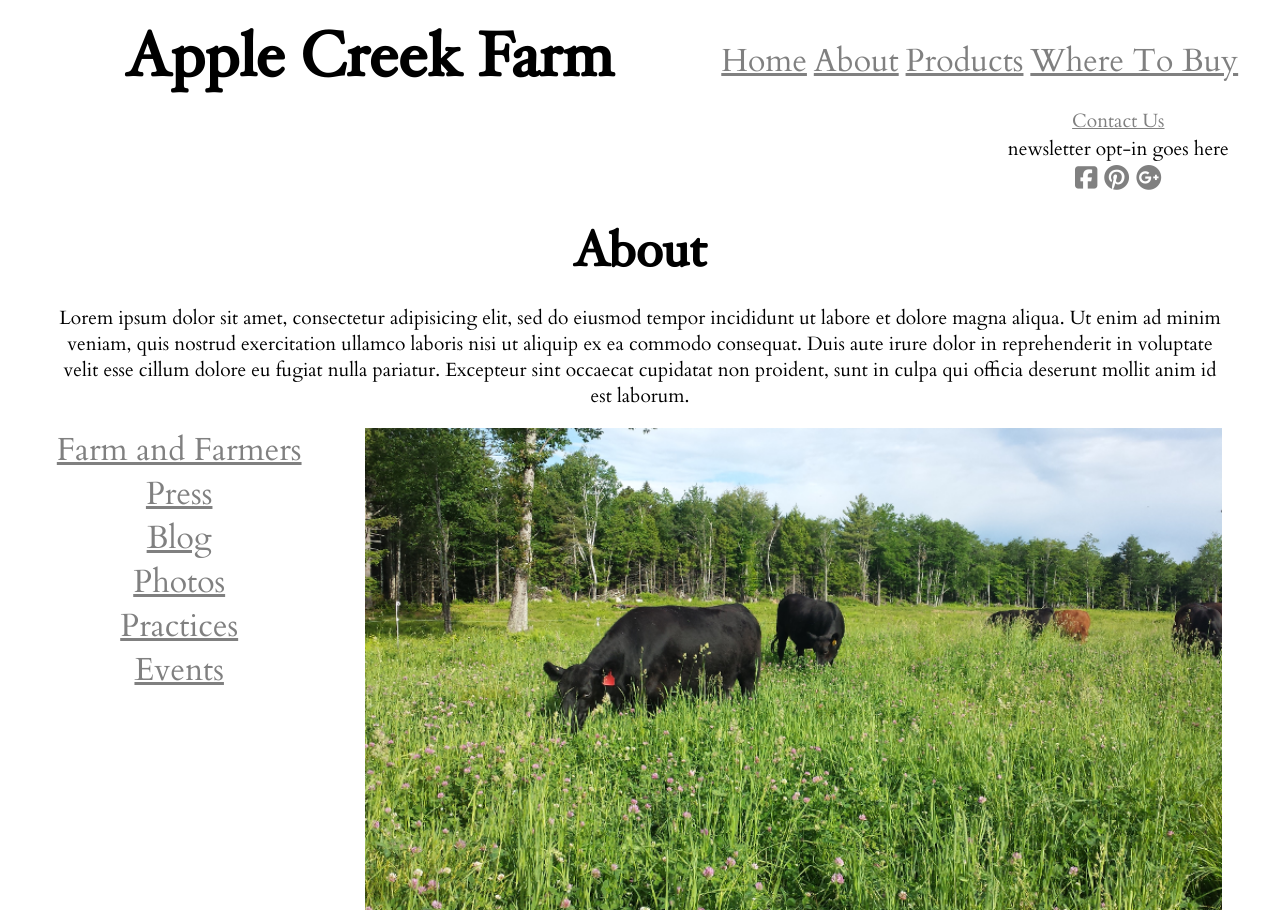
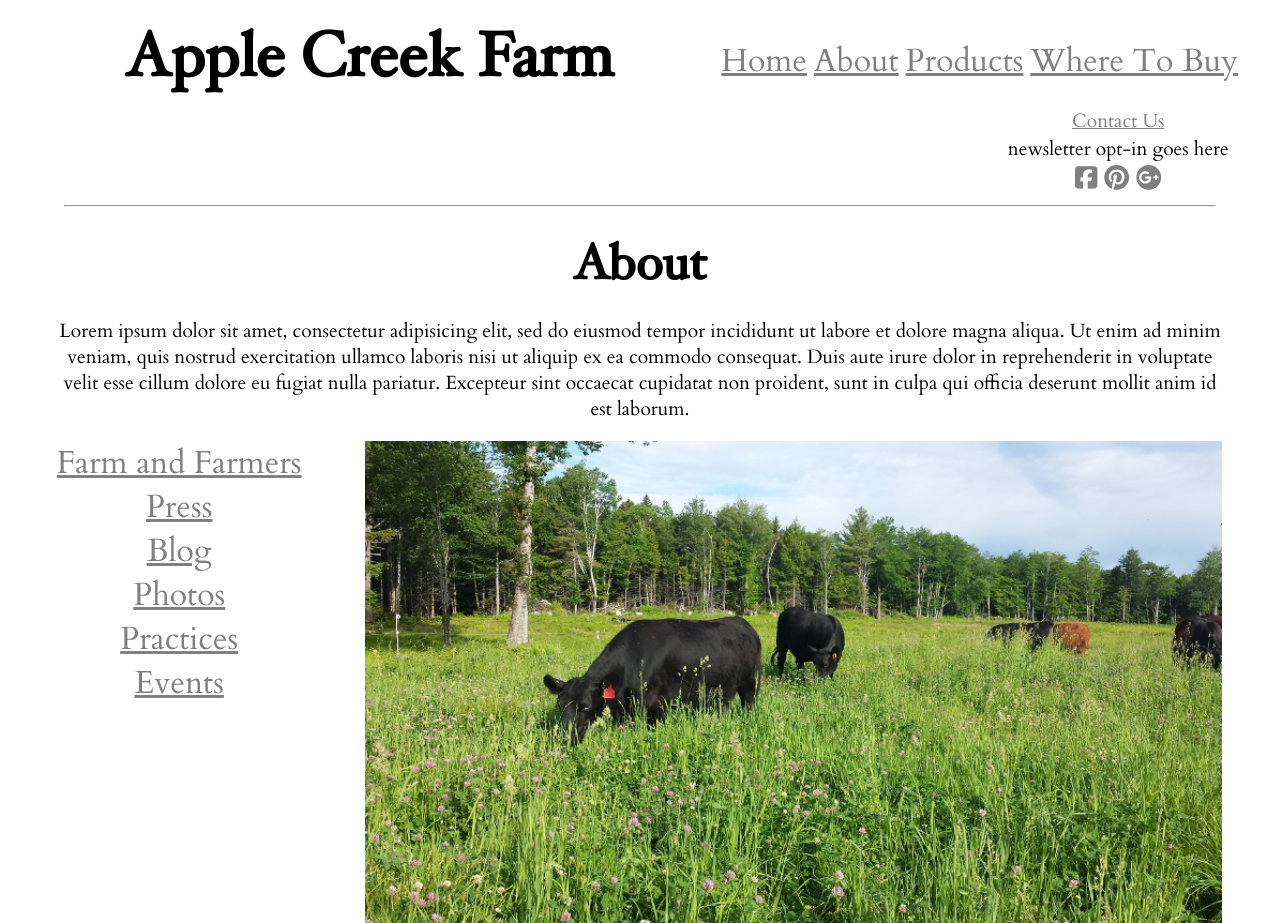
Before and after one commit to matsad3547/apple-creek-farm, a plain HTML site: page index.html in a window 1280 px wide. Shown: the top 923 px of the page. Drawn offline with Linux system fonts and the light colour scheme.

Commit message:
feat(core) Add hr breaks

```diff
--- a/index.html
+++ b/index.html
@@ -39,7 +39,7 @@
           <li><a href="#products">Products</a></li>
           <li><a href="#where_to_buy">Where To Buy</a></li>
         </ul>
-
+        <hr>
       </nav>
     </header>
     <main>
@@ -74,6 +74,7 @@
           <li><a href="market_locations">Market Locations</a></li>
         </ul>
       </div>
+      <hr>
     </main>
     <footer>
       <div class="contact" id="contact">
--- a/src/styles/A.css
+++ b/src/styles/A.css
@@ -4,7 +4,7 @@ body {
 }
 
 nav {
-  height: 9em;
+  height: 9.5em;
   width: 100%;
   margin-top: -1em;
   padding-top: 1em;
@@ -38,6 +38,12 @@ nav ul {
 
 .header-icons a, p {
   font-size: .75em;
+}
+
+nav hr {
+  position: relative;
+  top: 3.25em;
+  /*margin-bottom: 1em;*/
 }
 
 a {
--- a/src/styles/main.css
+++ b/src/styles/main.css
@@ -28,6 +28,11 @@ nav {
 nav > h1 {
   position: relative;
   top: .25em;
+}
+
+hr {
+  width: 90%;
+  margin-left: 5%;
 }
 
 h1, h2, h3, h4 {
```
Also changed, not shown: pages/about/farm_and_farmers.html (+6 -5 lines).
